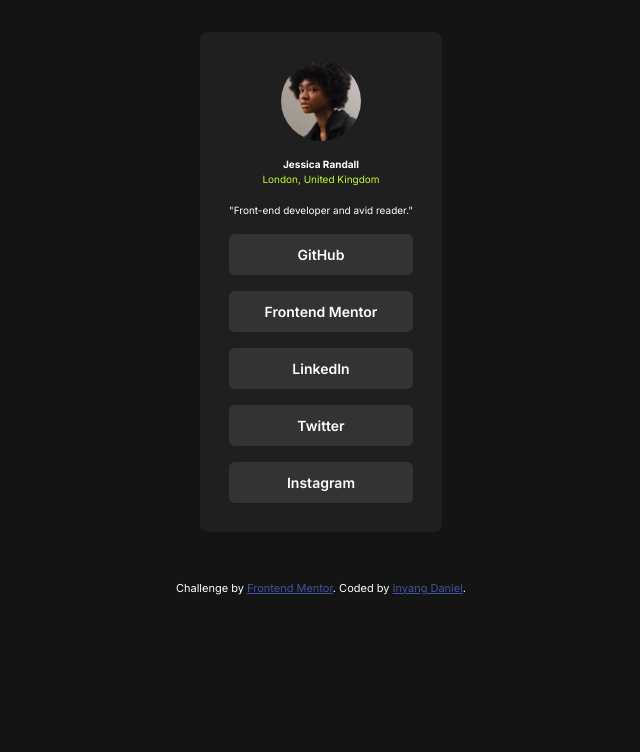
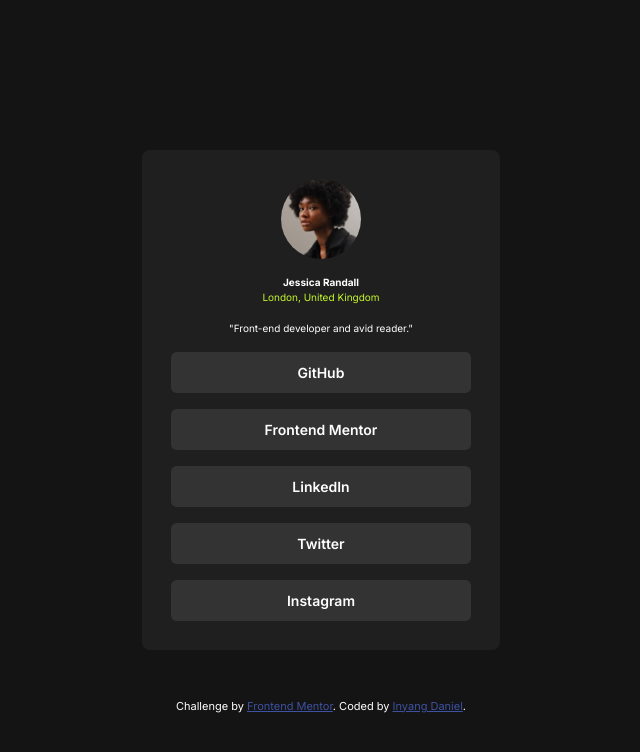
Before and after one commit to inyangdaniel/social-links-profile-main, a plain HTML site: page index.html in a window 1280 px wide. Shown: the whole page, without its empty margins (319-959 px from the left). Drawn offline with Linux system fonts and the light colour scheme.

Commit message:
modified style.css in .

```diff
--- a/style.css
+++ b/style.css
@@ -19,6 +19,8 @@ body {
   gap: 3rem;
   line-height: 1.5;
   text-align: center;
+  min-height: 100svh;
+
 }
 h1 {
   color: hsl(0, 0%, 100%);
@@ -38,6 +40,12 @@ main {
   flex-direction: column;
   align-items: center;
   gap: 1rem;
+  width: 100%;
+  max-width: 300px;
+}
+
+aside{
+  width: 100%;
 }
 
 img {
@@ -54,6 +62,7 @@ ul {
   list-style: none;
   margin-top: 1rem;
   width: 100%;
+  cursor: pointer;
 }
 
 li {
@@ -66,3 +75,8 @@ li {
 li:not(:last-of-type) {
   margin-bottom: 1rem;
 }
+
+ul:first-of-type :hover{
+  background-color: hsl(75, 94%, 57%) ;
+
+}
```
